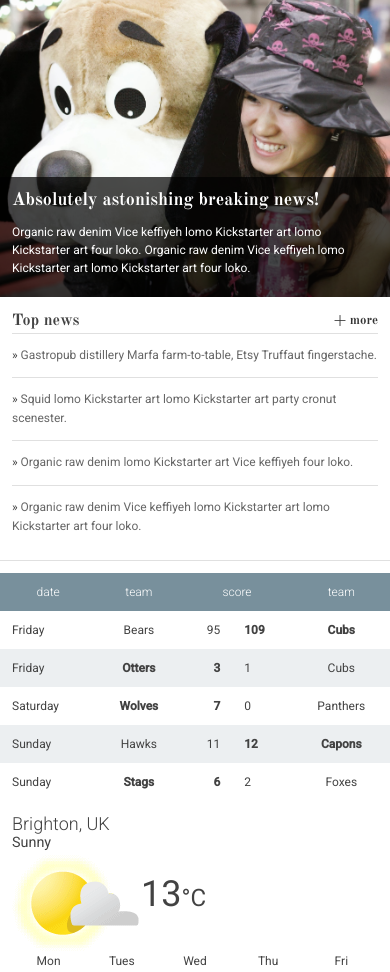
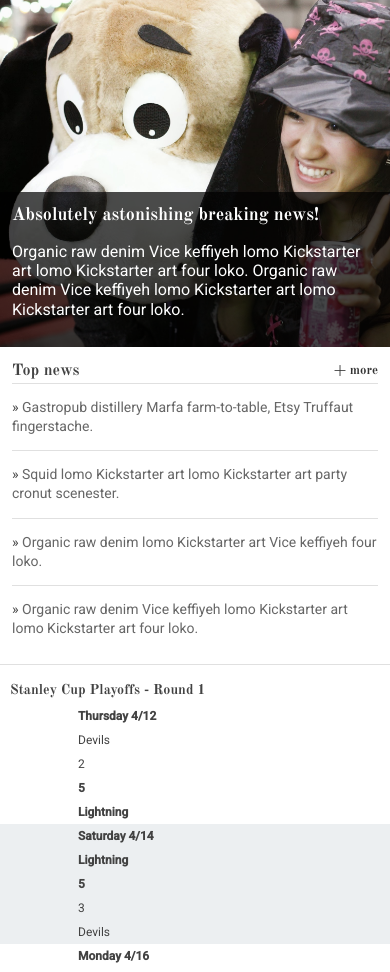
Before and after one commit to SarahEW1206/FEND-Responsive, a plain HTML site: page index.html in a window 390 px wide. Shown: the part 124-1096 px from the top of the page. Drawn offline with nearby package versions, Linux system fonts and the light colour scheme.

Commit message:
responsive table

```diff
--- a/index.html
+++ b/index.html
@@ -60,50 +60,51 @@
         </section>
 <div class="scores-and-weather">
         <section class="scores">
+          <h3 class="sports-title">Stanley Cup Playoffs - Round 1</h3>
           <table class="scores__table">
             <thead>
               <tr>
-                <th>date</th>
-                <th>team</th>
-                <th colspan="2">score</th>
-                <th>team</th>
+                <th>DATE</th>
+                <th>TEAM</th>
+                <th colspan="2">SCORE</th>
+                <th>TEAM</th>
               </tr>
             </thead>
             <tbody>
               <tr>
-                <td>Friday</td>
-                <td>Bears</td>
-                <td>95</td>
-                <td class="winner">109</td>
-                <td class="winner">Cubs</td>
+                <td class="date">Thursday 4/12</td>
+                <td class="team">Devils</td>
+                <td class="score">2</td>
+                <td class="winner score">5</td>
+                <td class="winner team">Lightning</td>
               </tr>
               <tr>
-                <td>Friday</td>
-                <td class="winner">Otters</td>
+                <td>Saturday 4/14</td>
+                <td class="winner">Lightning</td>
+                <td class="winner">5</td>
+                <td>3</td>
+                <td>Devils</td>
+              </tr>
+              <tr>
+                <td>Monday 4/16</td>
+                <td class="winner">Devils</td>
+                <td class="winner">5</td>
+                <td>2</td>
+                <td>Lightning</td>
+              </tr>
+              <tr>
+                <td>Wednesday</td>
+                <td>Devils</td>
+                <td>1</td>
+                <td class="winner">3</td>
+                <td class="winner">Lightning</td>
+              </tr>
+              <tr>
+                <td>Saturday 4/21</td>
+                <td class="winner">Lightning</td>
                 <td class="winner">3</td>
                 <td>1</td>
-                <td>Cubs</td>
-              </tr>
-              <tr>
-                <td>Saturday</td>
-                <td class="winner">Wolves</td>
-                <td class="winner">7</td>
-                <td>0</td>
-                <td>Panthers</td>
-              </tr>
-              <tr>
-                <td>Sunday</td>
-                <td>Hawks</td>
-                <td>11</td>
-                <td class="winner">12</td>
-                <td class="winner">Capons</td>
-              </tr>
-              <tr>
-                <td>Sunday</td>
-                <td class="winner">Stags</td>
-                <td class="winner">6</td>
-                <td>2</td>
-                <td>Foxes</td>
+                <td>Devils</td>
               </tr>
 
             </tbody>
--- a/main.css
+++ b/main.css
@@ -30,7 +30,12 @@ h5 {
 
 p {
   font-family: roboto, sans-serif;
-  line-height: 18px;
+  line-height: 1.2em;
+  font-size: 16px;
+}
+
+li {
+  font-size: 14px;
 }
 
 header,
@@ -289,7 +294,7 @@ main {
   position: relative;
   background-image: url("./images/dog.jpg");
   background-size: cover;
-  height: 300px;
+  height: 350px;
 }
 
 .hero article {
@@ -298,7 +303,7 @@ main {
   background-color: rgba(0, 0, 0, 0.7);
   position: absolute;
   bottom: 0;
-  height: 40%;
+  height: auto;
   width: 100%;
   color: #fff;
   padding: 1em;
@@ -355,6 +360,9 @@ main {
  * Sport Scores
  *
  */
+ .sports-title {
+  padding: 5px 10px;
+ }
 
  .scores-and-weather {
   width: 100%;
@@ -404,6 +412,35 @@ main {
   text-align: center;
 }
 
+@media screen and (max-width: 499px) {
+ table, thead, tbody, th, td, tr {
+          display: block;
+          text-align: left !important;
+        }
+
+        thead tr {
+          position: absolute;
+          top: -9999px;
+          left: -9999px;
+        }
+
+        td {
+          position: relative !important;
+          padding: 5px 0 5px 20% !important;
+        }
+
+        td::before {
+          position: absolute;
+          left: 6px;
+          content: attr(data-th);
+          font-weight: bold;
+        }
+
+        td:first-of-type {
+          font-weight: bold;
+        }
+}
+
 /*
  *
  * Weather
@@ -411,8 +448,9 @@ main {
  */
 
 .weather {
-  padding: 1em;
+  padding: 2em;
 width: 100%;
+margin: 0;
 }
 
 .weather__location {
@@ -533,7 +571,7 @@ footer a {
 
   .top-news {
     width: 40%;
-    height: 300px;
+    height: 350px;
   }
 
  .weather, .scores {
```
